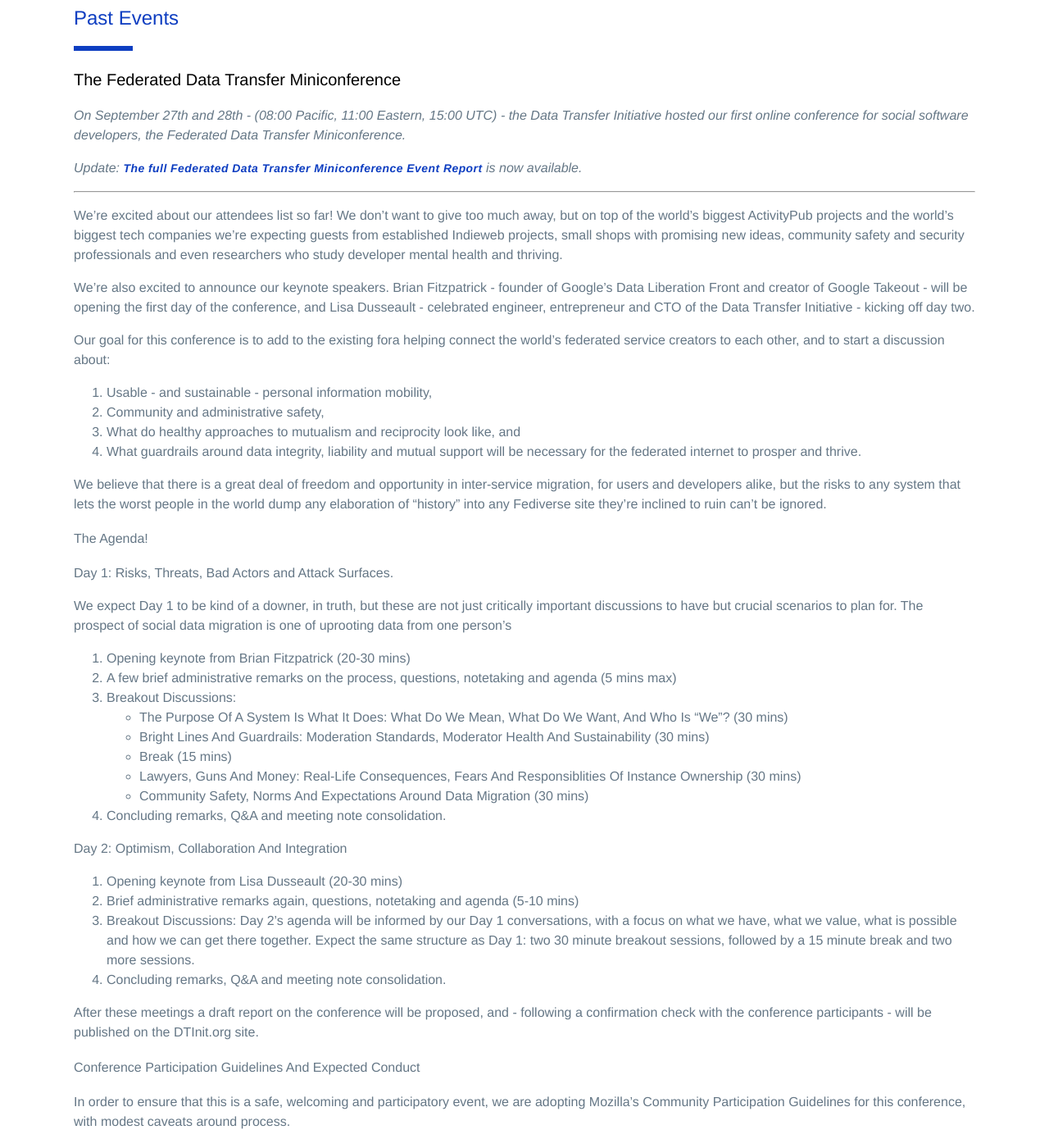
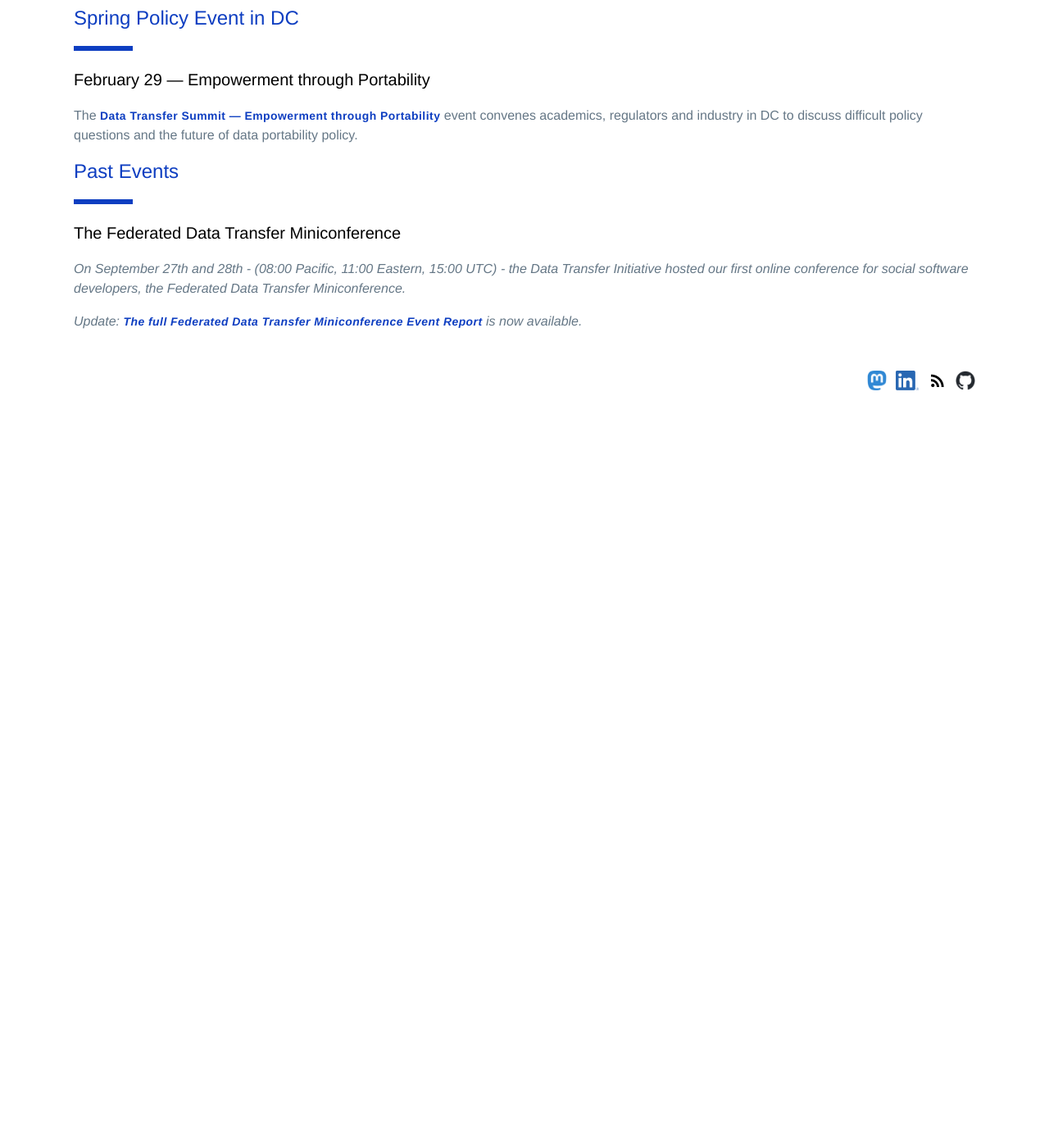
Before and after one commit to dtinit/dtinit.github.io, a Jekyll site: the page built from events.md, in a window 1280 px wide and 1400 px high, scrolled down 270 px. Shown: the whole window at 82% size. Built offline with Jekyll 4.4.1, drawn with Linux system fonts in a browser that asks for light colours; our own code applies the rules of GitHub Pages for plain Markdown files; after the commit the page ends 900 px from its top, so only the background shows below that; some of the changed text lies outside the part shown.

Commit message:
Adds link to page for Feb event and overview on event page

```diff
--- a/events.md
+++ b/events.md
@@ -1,6 +1,14 @@
 # Events
 
-Watch this space for upcoming events. TBD - a spring policy event in DC.
+<i>Watch this space for upcoming events or reports from past events.</i>
+
+## Spring Policy Event in DC
+
+### February 29 &mdash; Empowerment through Portability
+
+The [Data Transfer Summit &mdash; Empowerment through Portability](/docs/feb29summit.md) event convenes
+academics, regulators and industry in DC to discuss difficult policy questions and the future
+of data portability policy.
 
 ## Past Events
 <article class="section" markdown="1">
@@ -10,56 +18,3 @@
 *On September 27th and 28th - (08:00 Pacific, 11:00 Eastern, 15:00 UTC) - the Data Transfer Initiative hosted our first online conference for social software developers, the Federated Data Transfer Miniconference.*
 
 *Update: [The full Federated Data Transfer Miniconference Event Report](/docs/dtp-federated-miniconference-report) is now available.*
-
----
-
-We’re excited about our attendees list so far! We don’t want to give too much away, but on top of the world’s biggest ActivityPub projects and the world’s biggest tech companies we’re expecting guests from established Indieweb projects, small shops with promising new ideas, community safety and security professionals and even researchers who study developer mental health and thriving.
-
-We’re also excited to announce our keynote speakers. Brian Fitzpatrick - founder of Google’s Data Liberation Front and creator of Google Takeout - will be opening the first day of the conference, and Lisa Dusseault - celebrated engineer, entrepreneur and CTO of the Data Transfer Initiative - kicking off day two.
-
-Our goal for this conference is to add to the existing fora helping connect the world’s federated service creators to each other, and to start a discussion about:
-
-1. Usable - and sustainable - personal information mobility,
-1. Community and administrative safety,
-1. What do healthy approaches to mutualism and reciprocity look like, and
-1. What guardrails around data integrity, liability and mutual support will be necessary for the federated internet to prosper and thrive.
-
-We believe that there is a great deal of freedom and opportunity in inter-service migration, for users and developers alike, but the risks to any system that lets the worst people in the world dump any elaboration of “history” into any Fediverse site they’re inclined to ruin can’t be ignored.
-
-#### The Agenda!
-
-Day 1: Risks, Threats, Bad Actors and Attack Surfaces.
-
-We expect Day 1 to be kind of a downer, in truth, but these are not just critically important discussions to have but crucial scenarios to plan for. The prospect of social data migration is one of uprooting data from one person's
-
-1. Opening keynote from Brian Fitzpatrick (20-30 mins)
-1. A few brief administrative remarks on the process, questions, notetaking and agenda (5 mins max)
-1. Breakout Discussions:
-   * The Purpose Of A System Is What It Does: What Do We Mean, What Do We Want, And Who Is "We"? (30 mins)
-   * Bright Lines And Guardrails: Moderation Standards, Moderator Health And Sustainability (30 mins)
-   * Break (15 mins)
-   * Lawyers, Guns And Money: Real-Life Consequences, Fears And Responsiblities Of Instance Ownership (30 mins)
-   * Community Safety, Norms And Expectations Around Data Migration (30 mins)
-1. Concluding remarks, Q&A and meeting note consolidation.
-
-Day 2: Optimism, Collaboration And Integration
-
-1. Opening keynote from Lisa Dusseault (20-30 mins)
-1. Brief administrative remarks again, questions, notetaking and agenda (5-10 mins)
-1. Breakout Discussions: Day 2's agenda will be informed by our Day 1 conversations, with a focus on what we have, what we value, what is possible and how we can get there together. Expect the same structure as Day 1: two 30 minute breakout sessions, followed by a 15 minute break and two more sessions.
-1. Concluding remarks, Q&A and meeting note consolidation.
-
-After these meetings a draft report on the conference will be proposed, and - following a confirmation check with the conference participants  - will be published on the DTInit.org site.
-
-#### Conference Participation Guidelines And Expected Conduct
-
-In order to ensure that this is a safe, welcoming and participatory event, we are adopting Mozilla's Community Participation Guidelines for this conference, with modest caveats around process.
-
-https://www.mozilla.org/about/governance/policies/participation/
-
-In particular, please review the section on behavior that will not be tolerated, including threats, personal attacks, unwelcome attention or disruptive behavior; the reporting contact for this event is <a href="mailto:mhoye@dtinit.org">Mike Hoye</a>.
-
-The caveat is this: while Mozilla's CPG outlines an investigation and appeals process, we don't have the resources to offer that process here. Because this event will be quite short, the Data Transfer Initiative is a small organization, the conference will be relatively brief, and the bar for basic human decency so easy to meet, the reporting and investigation for this conference will consist of a judgement call from a moderator (mhoye), possibly followed by the offender's summary expulsion from the conference for its duration.
-
-If you have questions, please email them to <a href="mailto:mhoye@dtinit.org">Mike Hoye</a>; we'll have more information here as we get closer to the day.
-</article>
```
